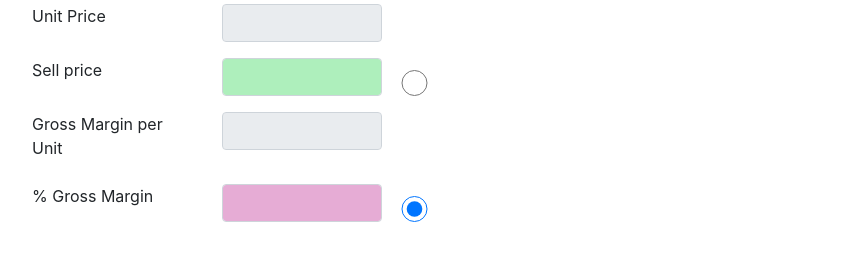
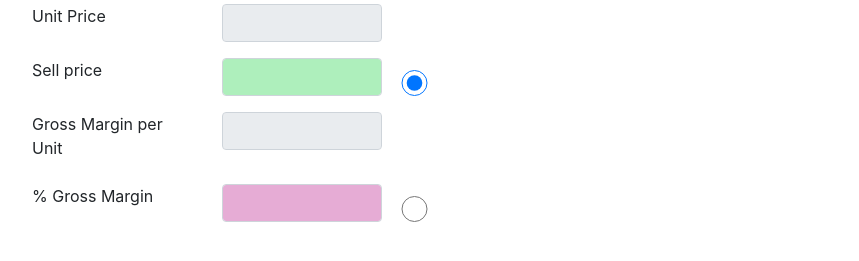
Before and after one commit to jaskygh/stevens, a plain HTML site: page index.html in a window 1280 px wide. Shown: the part 241-502 px from the top of the page, without its empty margins (53-912 px from the left). Drawn offline with nearby package versions, Linux system fonts and the light colour scheme.

Commit message:
Update index.html
Checked Sell Price Radio Input as Default

```diff
--- a/index.html
+++ b/index.html
@@ -38,7 +38,7 @@
       <div class="col-sm-2">
          <input type="number" class="form-control dynamic background-yellow" title="Enter number to calculate the number for the purple box" id="rp" onkeyup="numberChange()">
       </div>
-      <input type="radio" class="col-sm-1" id="radio-rp" onclick="targetChange()" name="targetNumber" value="rp">
+      <input type="radio" class="col-sm-1" id="radio-rp" onclick="targetChange()" checked name="targetNumber" value="rp">
       <div class="custom-control custom-radio">
          <input type="radio" class="custom-control-input  col-sm-1" id="radio-rp" onclick="targetChange()" name="targetNumber" value="rp">
       </div>
@@ -54,7 +54,7 @@
       <div class="col-sm-2">
          <input type="number" class="form-control dynamic background-green" title="This number will be calculated after enter all other green boxes" id="gmpercentage" onkeyup="numberChange(value)">
       </div>
-      <input type="radio" class="col-sm-1" id="radio-gmpercentage" onclick="targetChange()" checked name="targetNumber" value="gmpercentage">
+      <input type="radio" class="col-sm-1" id="radio-gmpercentage" onclick="targetChange()" name="targetNumber" value="gmpercentage">
    </div>
 </div>
 <!-- partial -->
```
